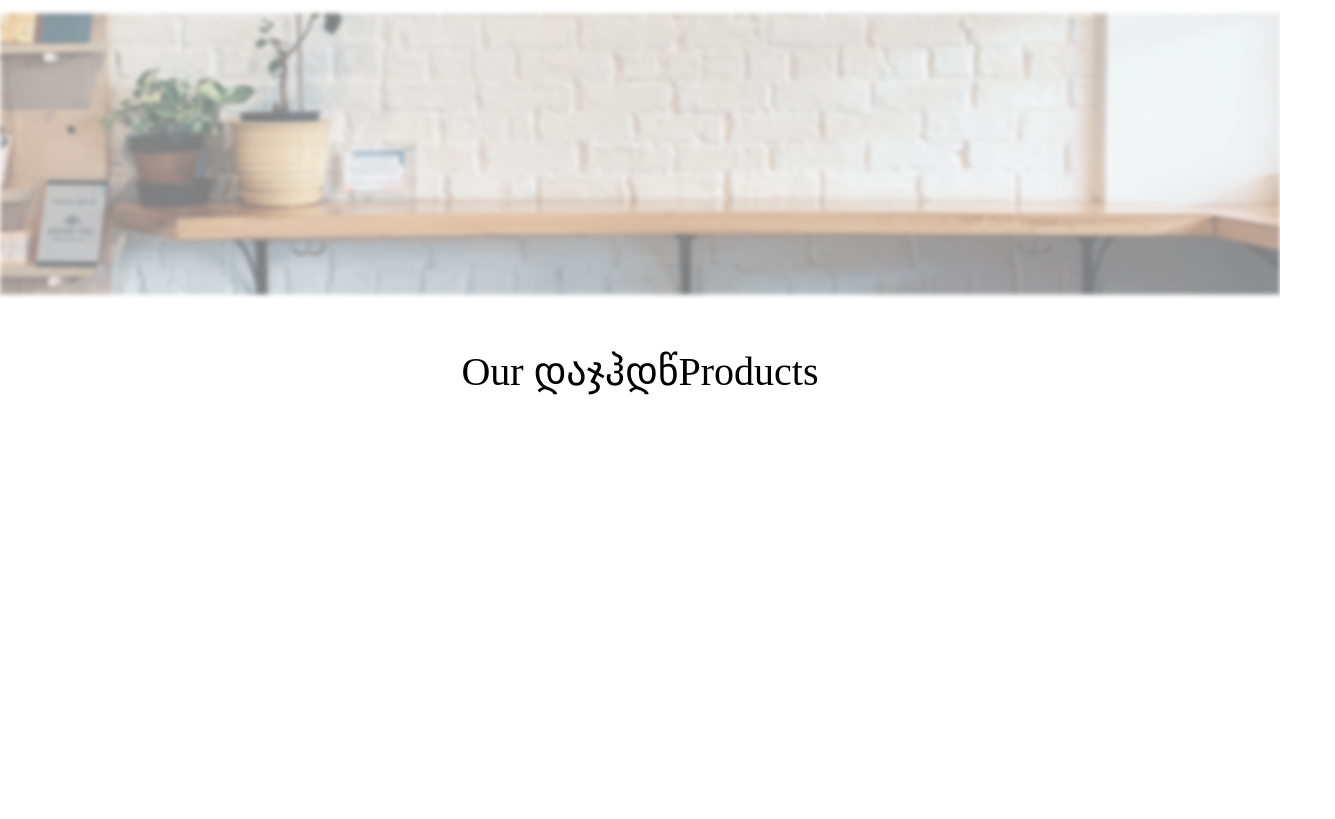
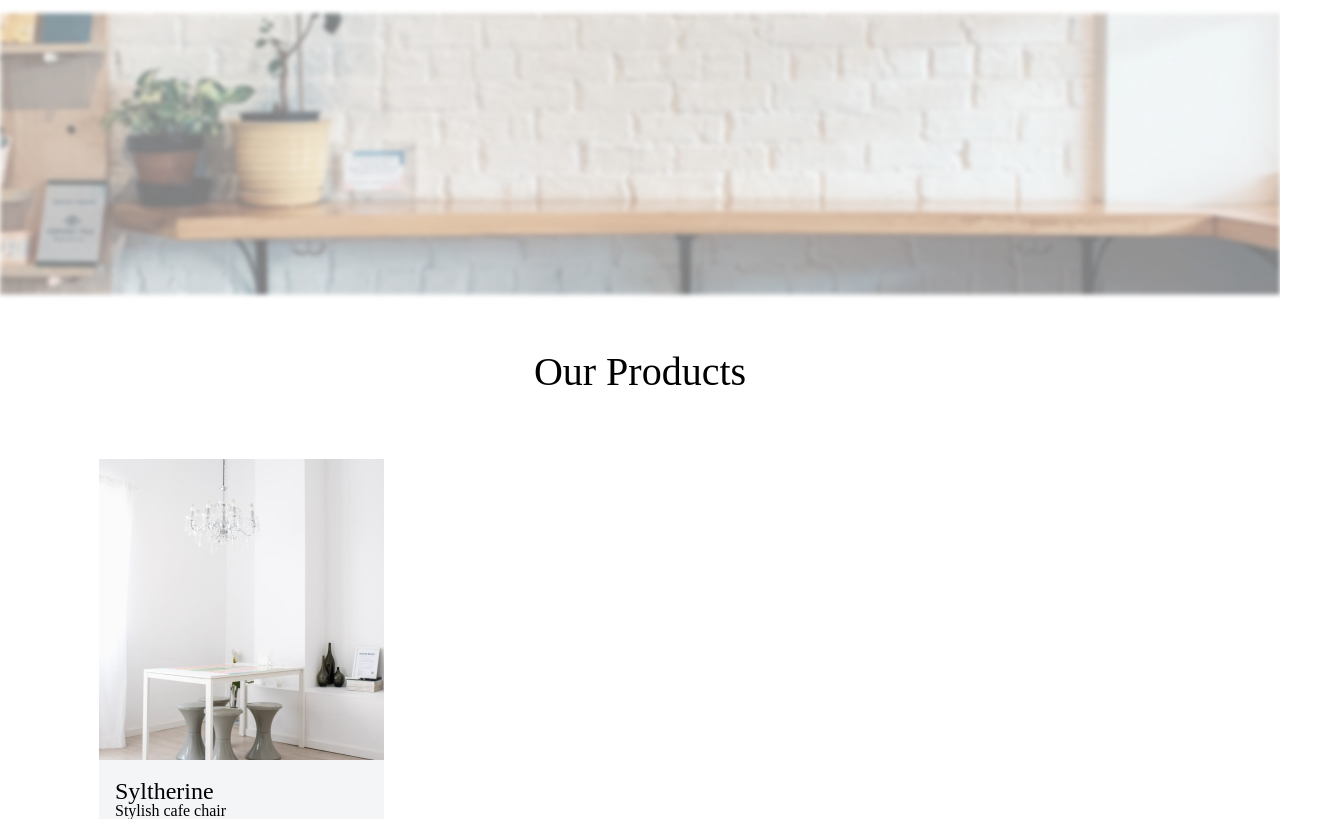
Before and after one commit to 20DaTo20/Dato-Javrishvili-homework-5, a plain HTML site: page index.html in a window 1280 px wide. Shown: the part 92-911 px from the top of the page, 1335 px wide, since content can reach past the window. Before the commit the page ends 800 px from the top, so only its background shows below. Drawn offline with Linux system fonts and the light colour scheme.

Commit message:
add second section

```diff
--- a/css/style.css
+++ b/css/style.css
@@ -41,3 +41,21 @@
     padding-top: 49px;
 
 }
+.main-div {
+    width: 1236px;
+    margin-left: 99px;
+    padding-top: 67px;
+}
+.div-photo  {
+    width: 285px;
+    background-color: #F4F5F7;
+}
+.h3 {
+    font-size: 24px;
+    padding-left: 16px;
+    padding-top: 16px;
+}
+.p1 {
+    padding-left: 16px;
+    font-size: 16px;
+}
--- a/index.html
+++ b/index.html
@@ -23,7 +23,17 @@
     <main>
         <section>
             <img class="img-1" src="images/Group 78.png" alt="photo2">
-            <h1 class="h1">Our  დაჯჰდწProducts</h1>
+            <h1 class="h1">Our Products</h1>
+        </section>
+        <section>
+            <div class="main-div">
+                 <div class="div-photo"><img src="images/Images.png" alt="image1">
+                <h3 class="h3">Syltherine</h3>
+                <p class="p1">Stylish cafe chair</p>
+                </div>
+
+
+            </div>
         </section>
     </main>
 </body>
```
Also changed, not shown: images/Images (1).png (added), images/Images (2).png (added), images/Images (3).png (added), images/Images.png (added).
